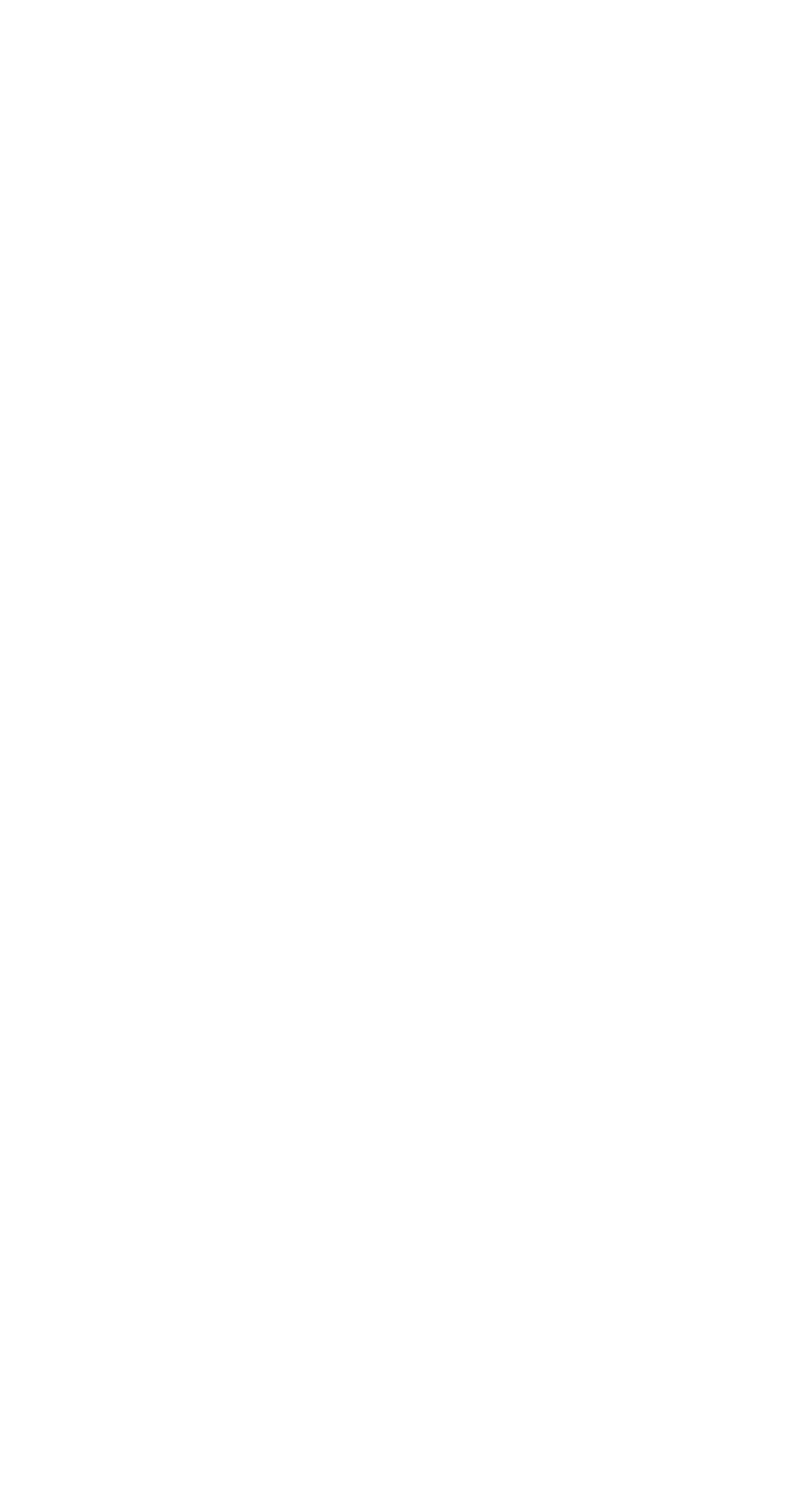
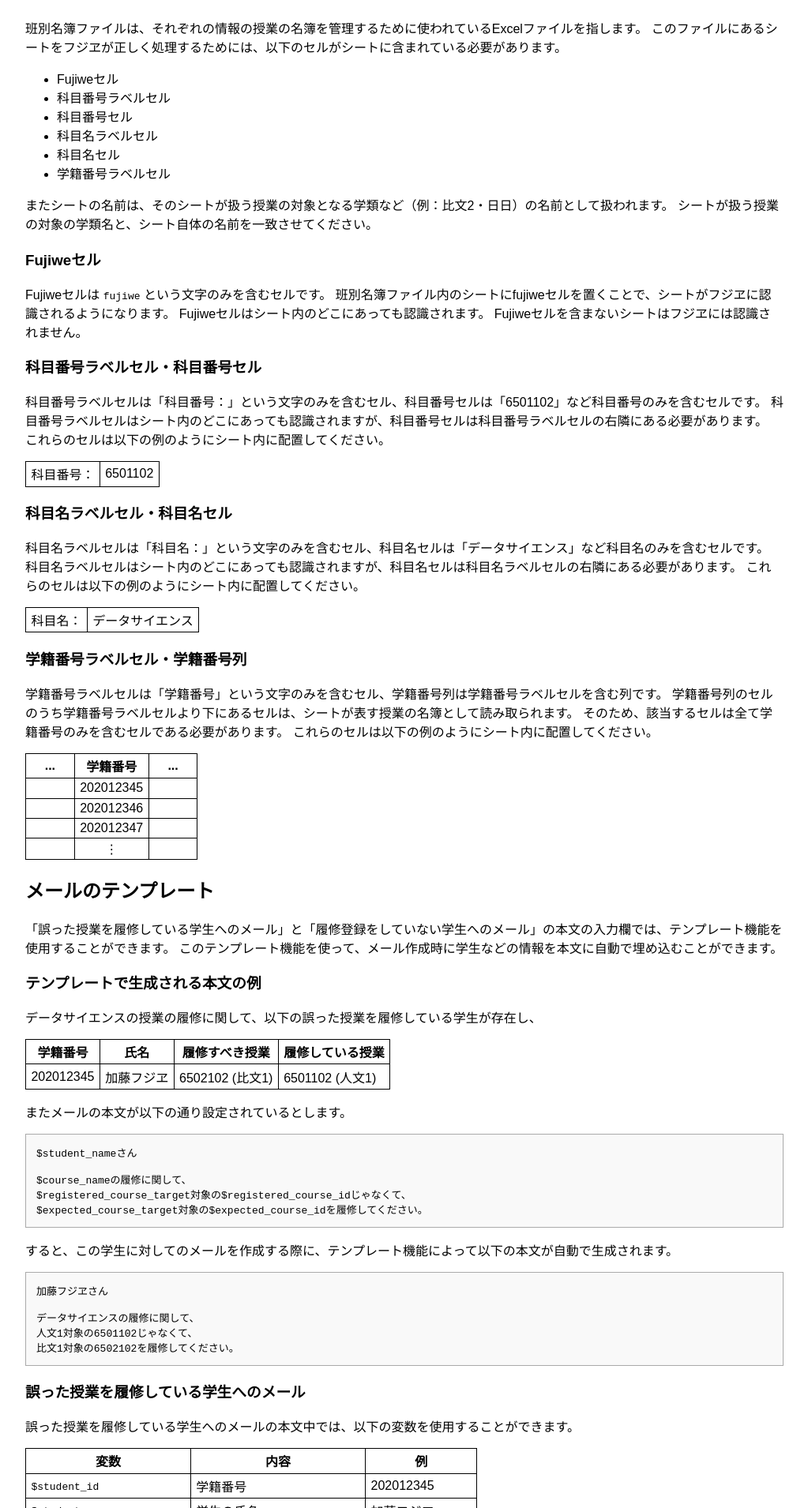
Before and after one commit to rjooske/fujiwe, a SvelteKit app: page /manual in a window 1280 px wide. Before the commit this address had no page. Shown: the part 890-2800 px from the top of the page at 79% size, without its empty margins (128-1151 px from the left). Before the commit the page ends 800 px from the top, so only its background shows below. Built offline with nearby package versions, Linux system fonts and the light colour scheme.

Commit message:
add manual page

```diff
--- a/src/routes/+page.svelte
+++ b/src/routes/+page.svelte
@@ -172,6 +172,10 @@
 </svelte:head>
 
 <h1>フジヱ</h1>
+<a href="manual">説明ページ</a>
+<br />
+<br />
+
 <FujiweDialogComponent dialog={fujiweDialog} />
 <br />
 
--- /dev/null
+++ b/src/routes/manual/+page.svelte
@@ -0,0 +1,278 @@
+<svelte:head>
+  <title>フジヱの説明</title>
+</svelte:head>
+
+<h1>フジヱの説明</h1>
+<img src="images/fujiwe.png" alt="フジヱ" />
+<br />
+
+<h2>履修情報ファイル</h2>
+
+<p>
+  履修情報ファイルは、それぞれの学生が履修している授業の一覧となるCSV形式のファイルです。
+  このファイルは以下の列を含む必要があります。
+</p>
+<ul>
+  <li>学籍番号</li>
+  <li>科目番号</li>
+  <li>論理削除</li>
+</ul>
+
+<h2>学籍情報ファイル</h2>
+
+<p>
+  学籍情報ファイルは、それぞれの学生が履修している授業の一覧となるCSV形式のファイルです。
+  このファイルは以下の列を含む必要があります。
+</p>
+<ul>
+  <li>学籍番号</li>
+  <li>学生氏名</li>
+  <li>Ｅ－ＭＡＩＬ＿大学</li>
+  <li>Ｅ－ＭＡＩＬ</li>
+</ul>
+
+<h2>班別名簿ファイル</h2>
+
+<p>
+  班別名簿ファイルは、それぞれの情報の授業の名簿を管理するために使われているExcelファイルを指します。
+  このファイルにあるシートをフジヱが正しく処理するためには、以下のセルがシートに含まれている必要があります。
+</p>
+<ul>
+  <li>Fujiweセル</li>
+  <li>科目番号ラベルセル</li>
+  <li>科目番号セル</li>
+  <li>科目名ラベルセル</li>
+  <li>科目名セル</li>
+  <li>学籍番号ラベルセル</li>
+</ul>
+<p>
+  またシートの名前は、そのシートが扱う授業の対象となる学類など（例：比文2・日日）の名前として扱われます。
+  シートが扱う授業の対象の学類名と、シート自体の名前を一致させてください。
+</p>
+
+<h3>Fujiweセル</h3>
+<p>
+  Fujiweセルは
+  <code>fujiwe</code>
+  という文字のみを含むセルです。 班別名簿ファイル内のシートにfujiweセルを置くことで、シートがフジヱに認識されるようになります。
+  Fujiweセルはシート内のどこにあっても認識されます。 Fujiweセルを含まないシートはフジヱには認識されません。
+</p>
+
+<h3>科目番号ラベルセル・科目番号セル</h3>
+<p>
+  科目番号ラベルセルは「科目番号：」という文字のみを含むセル、科目番号セルは「6501102」など科目番号のみを含むセルです。
+  科目番号ラベルセルはシート内のどこにあっても認識されますが、科目番号セルは科目番号ラベルセルの右隣にある必要があります。
+  これらのセルは以下の例のようにシート内に配置してください。
+</p>
+<table>
+  <tbody>
+    <tr>
+      <td>科目番号：</td>
+      <td>6501102</td>
+    </tr>
+  </tbody>
+</table>
+
+<h3>科目名ラベルセル・科目名セル</h3>
+<p>
+  科目名ラベルセルは「科目名：」という文字のみを含むセル、科目名セルは「データサイエンス」など科目名のみを含むセルです。
+  科目名ラベルセルはシート内のどこにあっても認識されますが、科目名セルは科目名ラベルセルの右隣にある必要があります。
+  これらのセルは以下の例のようにシート内に配置してください。
+</p>
+<table>
+  <tbody>
+    <tr>
+      <td>科目名：</td>
+      <td>データサイエンス</td>
+    </tr>
+  </tbody>
+</table>
+
+<h3>学籍番号ラベルセル・学籍番号列</h3>
+<p>
+  学籍番号ラベルセルは「学籍番号」という文字のみを含むセル、学籍番号列は学籍番号ラベルセルを含む列です。
+  学籍番号列のセルのうち学籍番号ラベルセルより下にあるセルは、シートが表す授業の名簿として読み取られます。
+  そのため、該当するセルは全て学籍番号のみを含むセルである必要があります。
+  これらのセルは以下の例のようにシート内に配置してください。
+</p>
+<table>
+  <thead>
+    <tr>
+      <th style="width: 3em">...</th>
+      <th>学籍番号</th>
+      <th style="width: 3em">...</th>
+    </tr>
+  </thead>
+  <tbody>
+    <tr>
+      <td></td>
+      <td>202012345</td>
+      <td></td>
+    </tr>
+    <tr>
+      <td></td>
+      <td>202012346</td>
+      <td></td>
+    </tr>
+    <tr>
+      <td></td>
+      <td>202012347</td>
+      <td></td>
+    </tr>
+    <tr>
+      <td></td>
+      <td style="text-align: center">⋮</td>
+      <td></td>
+    </tr>
+  </tbody>
+</table>
+
+<h2>メールのテンプレート</h2>
+
+<p>
+  「誤った授業を履修している学生へのメール」と「履修登録をしていない学生へのメール」の本文の入力欄では、テンプレート機能を使用することができます。
+  このテンプレート機能を使って、メール作成時に学生などの情報を本文に自動で埋め込むことができます。
+</p>
+
+<h3>テンプレートで生成される本文の例</h3>
+
+<p>
+  データサイエンスの授業の履修に関して、以下の誤った授業を履修している学生が存在し、
+</p>
+<table>
+  <thead>
+    <tr>
+      <th>学籍番号</th>
+      <th>氏名</th>
+      <th>履修すべき授業</th>
+      <th>履修している授業</th>
+    </tr>
+  </thead>
+  <tbody>
+    <tr>
+      <td>202012345</td>
+      <td>加藤フジヱ</td>
+      <td>6502102 (比文1)</td>
+      <td>6501102 (人文1)</td>
+    </tr>
+  </tbody>
+</table>
+<p>またメールの本文が以下の通り設定されているとします。</p>
+<pre>
+$student_nameさん
+
+$course_nameの履修に関して、
+$registered_course_target対象の$registered_course_idじゃなくて、
+$expected_course_target対象の$expected_course_idを履修してください。
+</pre>
+
+<p>
+  すると、この学生に対してのメールを作成する際に、テンプレート機能によって以下の本文が自動で生成されます。
+</p>
+<pre>
+加藤フジヱさん
+
+データサイエンスの履修に関して、
+人文1対象の6501102じゃなくて、
+比文1対象の6502102を履修してください。
+</pre>
+
+<h3>誤った授業を履修している学生へのメール</h3>
+<p>
+  誤った授業を履修している学生へのメールの本文中では、以下の変数を使用することができます。
+</p>
+<table>
+  <thead>
+    <tr>
+      <th>変数</th>
+      <th>内容</th>
+      <th>例</th>
+    </tr>
+  </thead>
+  <tbody>
+    <tr>
+      <td><code>$student_id</code></td>
+      <td>学籍番号</td>
+      <td>202012345</td>
+    </tr>
+    <tr>
+      <td><code>$student_name</code></td>
+      <td>学生の氏名</td>
+      <td>加藤フジヱ</td>
+    </tr>
+    <tr>
+      <td><code>$expected_course_id</code></td>
+      <td>履修すべき授業の科目番号</td>
+      <td>6501102</td>
+    </tr>
+    <tr>
+      <td><code>$expected_course_target</code></td>
+      <td>履修すべき授業の対象</td>
+      <td>人文1</td>
+    </tr>
+    <tr>
+      <td><code>$registered_course_id</code></td>
+      <td>履修している授業の科目番号</td>
+      <td>6502102</td>
+    </tr>
+    <tr>
+      <td><code>$registered_course_target</code></td>
+      <td>履修している授業の対象</td>
+      <td>比文1</td>
+    </tr>
+    <tr>
+      <td><code>$course_name</code></td>
+      <td>授業名</td>
+      <td>データサイエンス</td>
+    </tr>
+  </tbody>
+</table>
+
+<h3>履修登録をしていない学生へのメール</h3>
+<p>
+  履修登録をしていない学生へのメールの本文中では、以下の変数を使用することができます。
+</p>
+<table>
+  <thead>
+    <tr>
+      <th>変数</th>
+      <th>内容</th>
+      <th>例</th>
+    </tr>
+  </thead>
+  <tbody>
+    <tr>
+      <td><code>$student_id</code></td>
+      <td>学籍番号</td>
+      <td>202012345</td>
+    </tr>
+    <tr>
+      <td><code>$student_name</code></td>
+      <td>学生の氏名</td>
+      <td>加藤フジヱ</td>
+    </tr>
+    <tr>
+      <td><code>$expected_course_id</code></td>
+      <td>履修すべき授業の科目番号</td>
+      <td>6501102</td>
+    </tr>
+    <tr>
+      <td><code>$expected_course_target</code></td>
+      <td>履修すべき授業の対象</td>
+      <td>人文1</td>
+    </tr>
+    <tr>
+      <td><code>$course_name</code></td>
+      <td>授業名</td>
+      <td>データサイエンス</td>
+    </tr>
+  </tbody>
+</table>
+
+<style lang="scss">
+  pre {
+    padding: 1em;
+    border: 1px solid #aaa;
+    background-color: #f9f9f9;
+  }
+</style>
```
